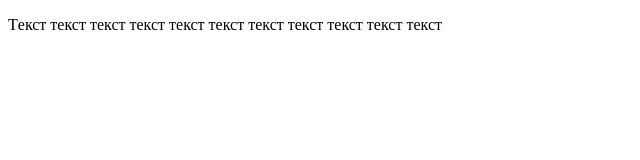
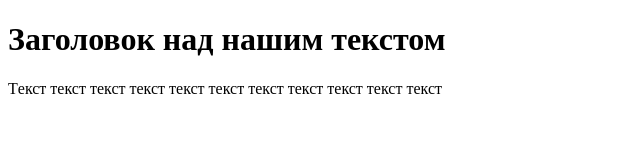
Before and after one commit to 088xo/git-basics, a plain HTML site: page test.html in a window 1280 px wide. Shown: the whole page, without its empty margins (0-640 px from the left). Drawn offline with Linux system fonts and the light colour scheme.

Commit message:
test.html changet

```diff
--- a/test.html
+++ b/test.html
@@ -1,9 +1,10 @@
 <!DOCTYPE html>
 <html>
     <head>
-        <title>Заголовок страницы</title>
+        <title>название нашего сайта</title>
     </head>
     <body>
+    <h1>Заголовок над нашим текстом</h1>
         <p>Tекст текст текст текст текст текст текст текст текст текст текст</p>
     </body>
 </html>
```
